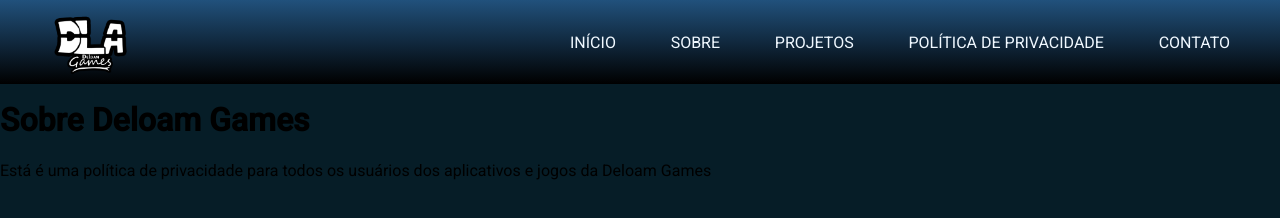
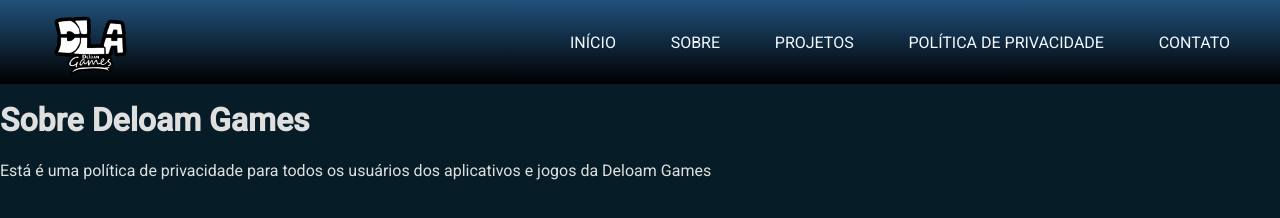
Before and after one commit to deloam/deloam.github.io, a plain HTML site: page paginas/sobre.html in a window 1280 px wide. Drawn offline with nearby package versions, Linux system fonts and the light colour scheme; a script that the page names is missing.

Commit message:
alteração na cor dos paragrafos

```diff
--- a/main.css
+++ b/main.css
@@ -7,6 +7,14 @@
     padding: 0;
     box-sizing: border-box;
     font-family: 'Roboto', sans-serif;
+}
+h1{
+    color: rgb(223, 223, 223);
+}
+p{
+    color: rgb(223, 223, 223);
+}
+body{
     background-color: #061d27;
 }
 
```
